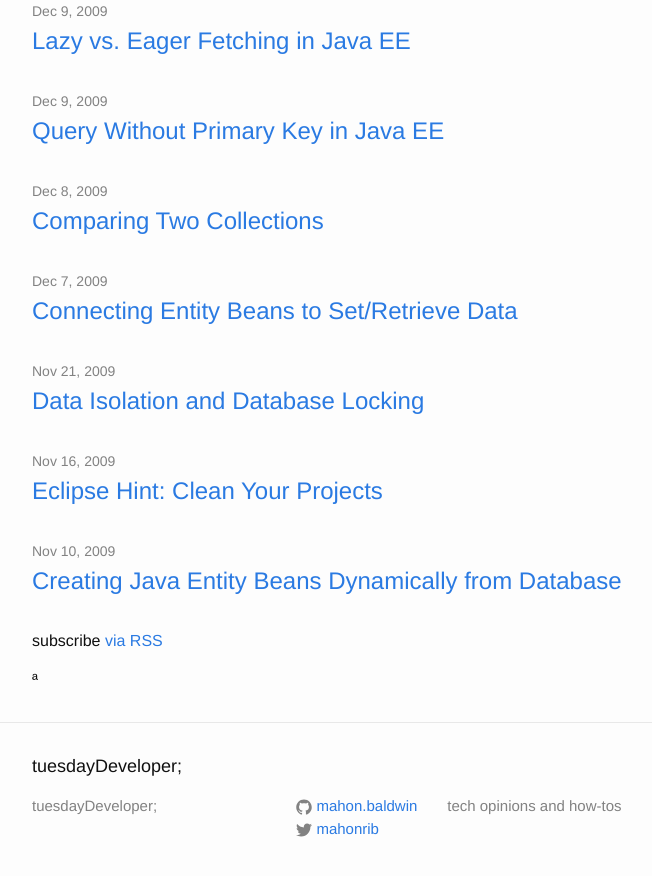
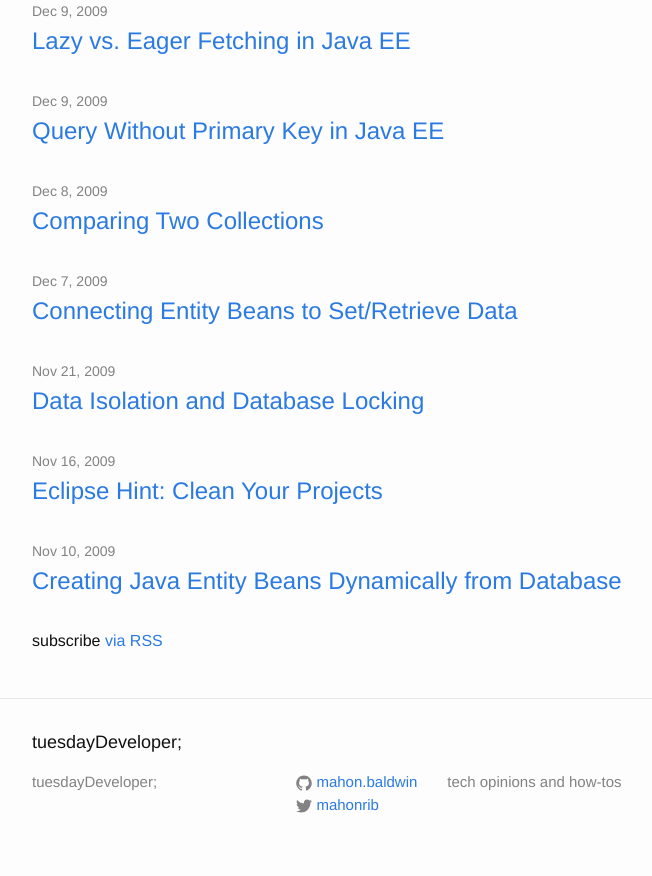
Before and after one commit to mahonbaldwin/tuesdaydeveloper, a Jekyll site: the page built from index.html, in a window 1280 px wide and 900 px high, scrolled down 6978 px. Shown: the top 876 px of the window, without its empty margins (238-890 px from the left). Built offline with Jekyll 4.4.1, drawn with Linux system fonts in a browser that asks for light colours.

Commit message:
Minor Tweaks

```diff
--- a/index.html
+++ b/index.html
@@ -21,4 +21,3 @@ layout: default
   <p class="rss-subscribe">subscribe <a href="{{ "/feed.xml" | prepend: site.baseurl }}">via RSS</a></p>
 
 </div>
-ª
```
Also changed, not shown: 1 other file.
